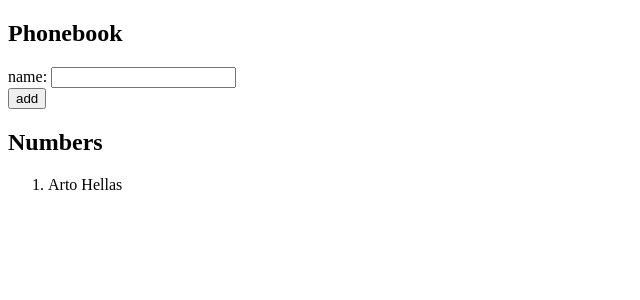
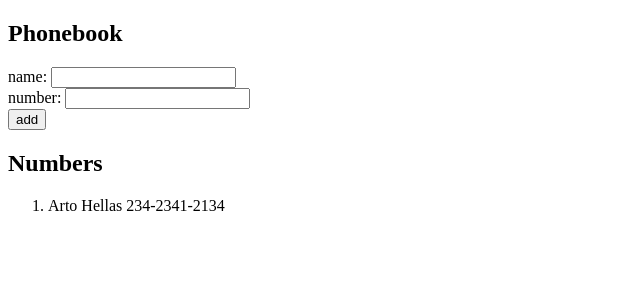
Before and after one commit to feketebence/fullstack-open, a React (Vite) app in the folder part2/phonebook/: page / in a window 1280 px wide. Shown: the top 300 px of the page, without its empty margins (0-640 px from the left). Built offline with nearby package versions, Linux system fonts and the light colour scheme.

Commit message:
Finish exercise 2-8

```diff
--- a/part2/phonebook/src/App.jsx
+++ b/part2/phonebook/src/App.jsx
@@ -1,16 +1,21 @@
 import { useState } from 'react';
 
 const App = () => {
-    const [persons, setPersons] = useState([{ name: 'Arto Hellas' }]);
+    const [persons, setPersons] = useState([
+        { name: 'Arto Hellas', number: '234-2341-2134' }
+    ]);
     const [newName, setNewName] = useState('');
+    const [newNumber, setNewNumber] = useState('');
 
     const handleNewNameChange = (event) => setNewName(event.target.value);
+    const handleNewNumberChange = (event) => setNewNumber(event.target.value);
 
     const handleAddPerson = (event) => {
         event.preventDefault();
 
         const newPerson = {
-            name: newName
+            name: newName,
+            number: newNumber
         };
 
         const personAlreadyAdded =
@@ -25,6 +30,7 @@ const App = () => {
         }
 
         setNewName('');
+        setNewNumber('');
     };
 
     return (
@@ -38,7 +44,15 @@ const App = () => {
                         value={newName}
                         onChange={handleNewNameChange}
                     />
+                    <br />
+                    number:{' '}
+                    <input
+                        type="text"
+                        value={newNumber}
+                        onChange={handleNewNumberChange}
+                    ></input>
                 </div>
+
                 <div>
                     <button type="submit">add</button>
                 </div>
@@ -47,7 +61,9 @@ const App = () => {
             <h2>Numbers</h2>
             <ol>
                 {persons.map((person) => (
-                    <li key={person.name}>{person.name}</li>
+                    <li key={person.name}>
+                        {person.name} {person.number}
+                    </li>
                 ))}
             </ol>
         </div>
```
